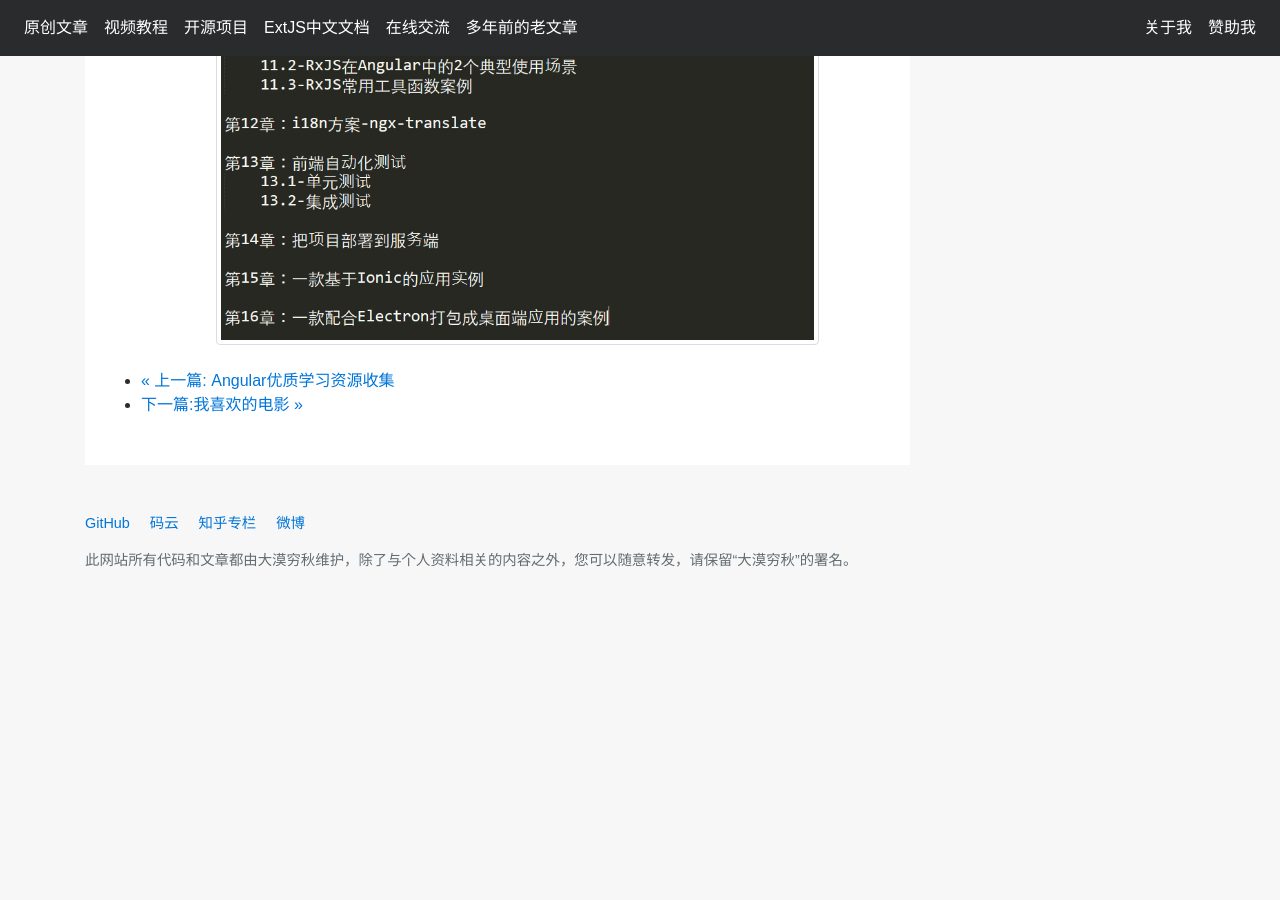
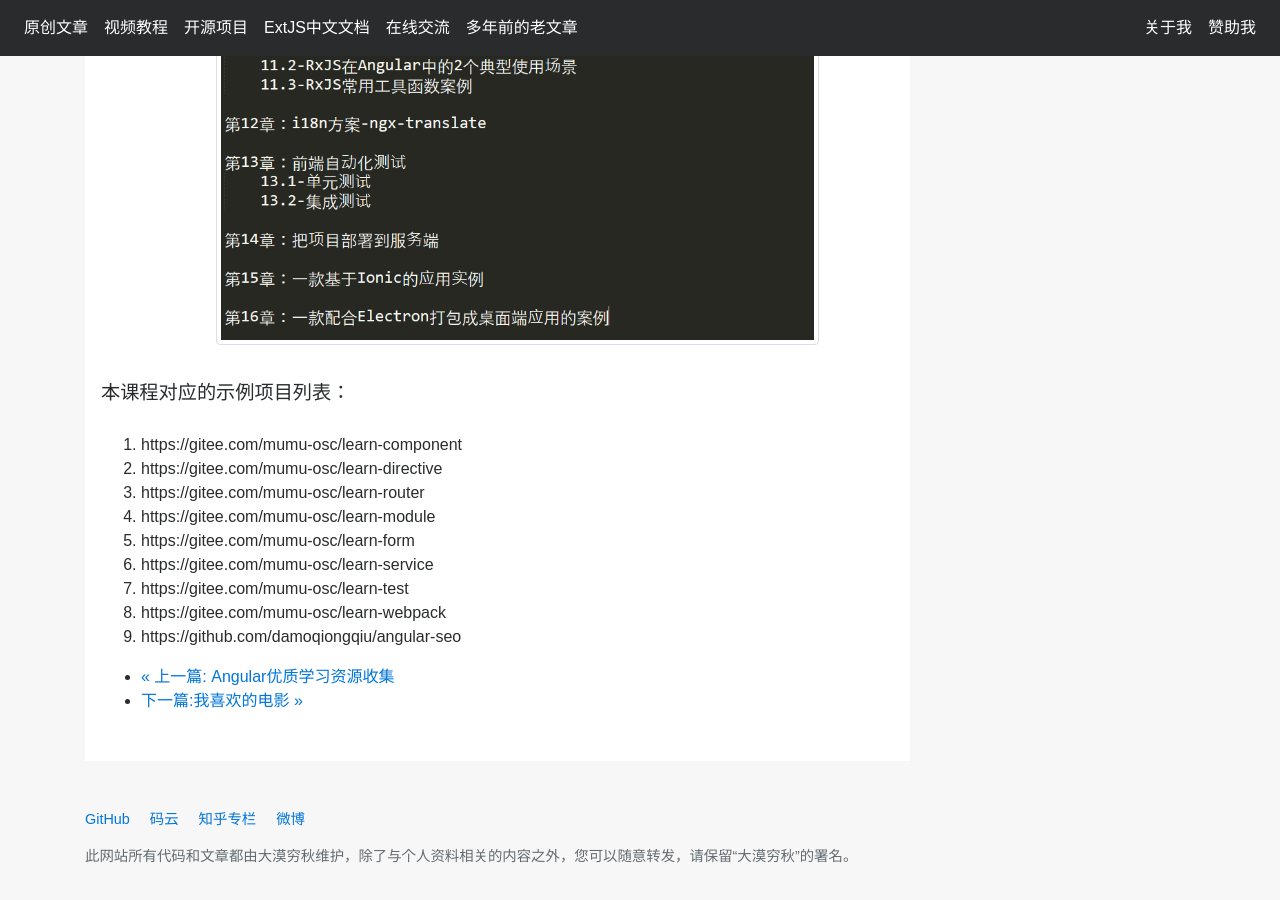
Before and after one commit to dukuiran/damoqiongqiu.github.io, a Jekyll site: the page built from _posts/2017-08-15-angular-course-phase2.markdown, in a window 1280 px wide and 900 px high, scrolled down 3206 px. Built offline with Jekyll 4.4.1, drawn with Linux system fonts in a browser that asks for light colours; nearby versions of some CDN libraries; before the commit the page ends 3810 px from its top, so only the background shows below that.

Commit message:
更新内容

```diff
--- a/_posts/2017-08-15-angular-course-phase2.markdown
+++ b/_posts/2017-08-15-angular-course-phase2.markdown
@@ -31,3 +31,15 @@
 <img src="{{ "/assets/img/2017-08-15/1.png" | relative_url }}" alt="1" max-width="100%" class="img-thumbnail rounded"/>
 <img src="{{ "/assets/img/2017-08-15/2.png" | relative_url }}" alt="1" max-width="100%" class="img-thumbnail rounded"/>
 <img src="{{ "/assets/img/2017-08-15/3.png" | relative_url }}" alt="1" max-width="100%" class="img-thumbnail rounded"/>
+
+本课程对应的示例项目列表：
+
+1. https://gitee.com/mumu-osc/learn-component
+1. https://gitee.com/mumu-osc/learn-directive
+1. https://gitee.com/mumu-osc/learn-router
+1. https://gitee.com/mumu-osc/learn-module
+1. https://gitee.com/mumu-osc/learn-form
+1. https://gitee.com/mumu-osc/learn-service
+1. https://gitee.com/mumu-osc/learn-test
+1. https://gitee.com/mumu-osc/learn-webpack
+1. https://github.com/damoqiongqiu/angular-seo
```
